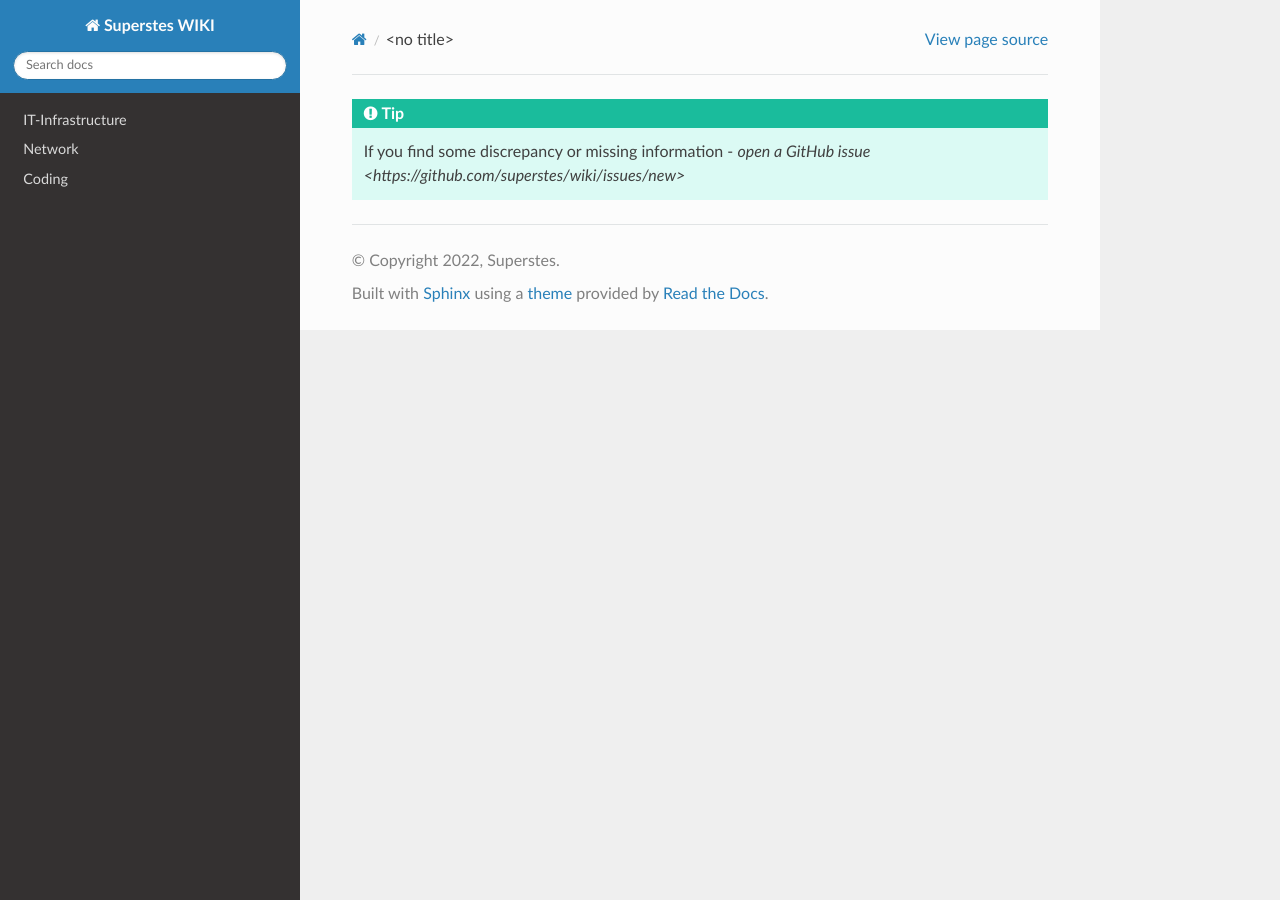
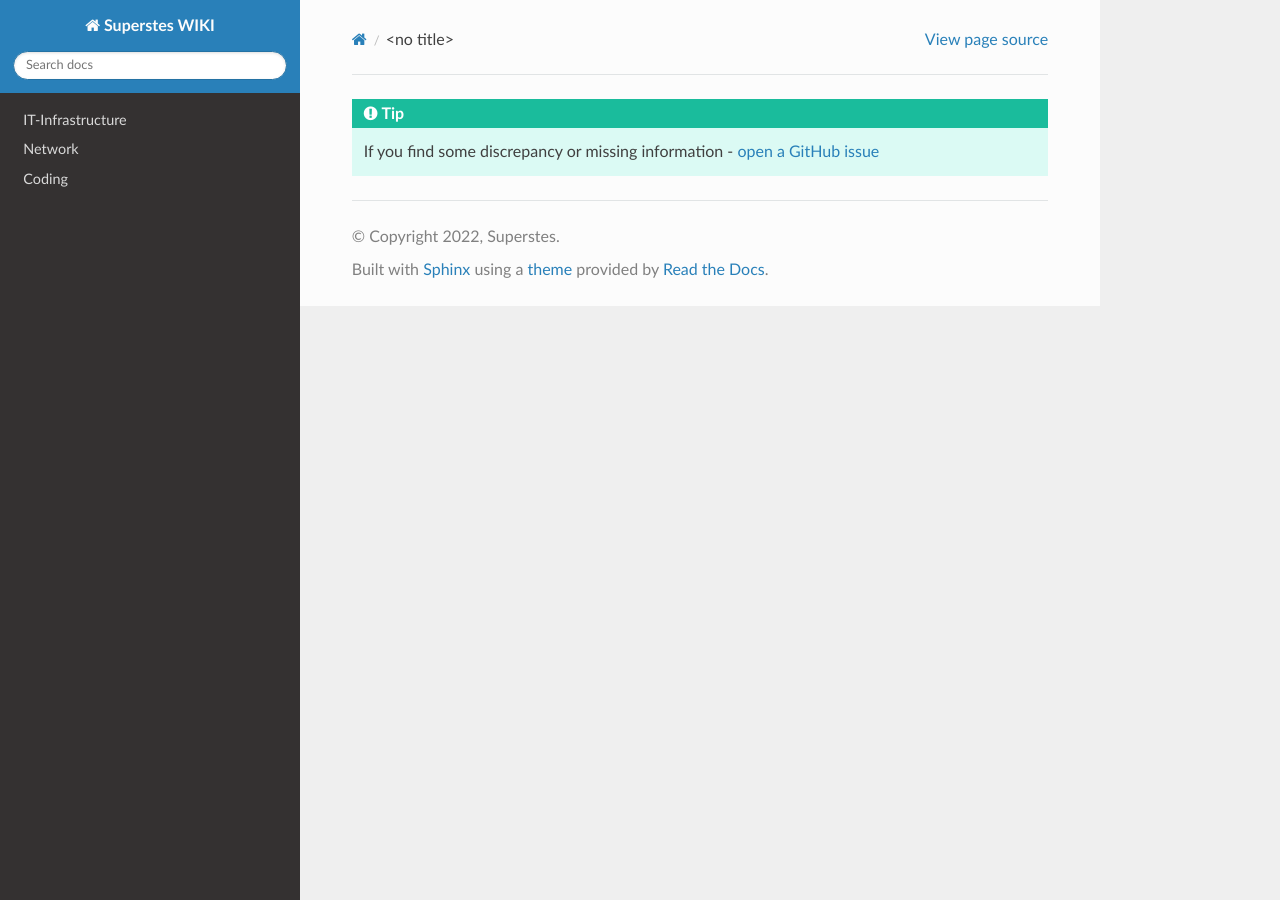
Before and after one commit to superstes/wiki, a Sphinx documentation site: the page built from source/_inc/head.rst, in a window 1280 px wide. Built offline with Sphinx 7.4.7 and the Read the Docs theme 2.0.0, drawn with Linux system fonts in a browser that asks for light colours.

Commit message:
link fix

```diff
--- a/source/_inc/head.rst
+++ b/source/_inc/head.rst
@@ -1,2 +1,2 @@
 .. tip::
-    If you find some discrepancy or missing information - `open a GitHub issue <https://github.com/superstes/wiki/issues/new>`
+    If you find some discrepancy or missing information - `open a GitHub issue <https://github.com/superstes/wiki/issues/new>`_
```
